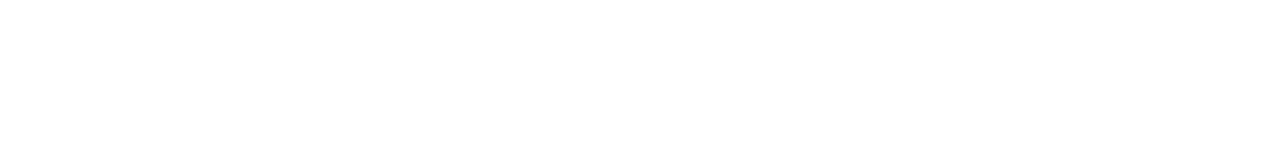
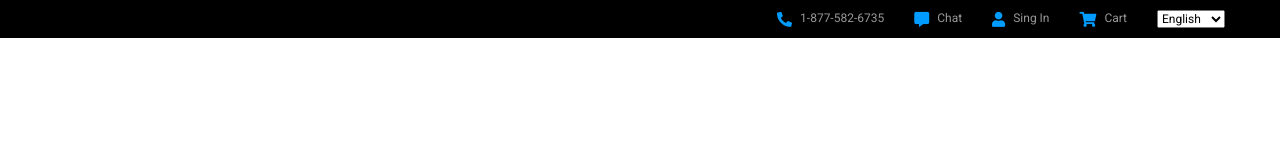
Before and after one commit to ValerioFarina/sass-painter, a website: page index.html in a window 1280 px wide. Drawn offline with Linux system fonts and the light colour scheme.

Commit message:
Creato un mixin per il flex ed utilizzato per stilare la parte in alto a destra del nav-top

```diff
--- a/index.html
+++ b/index.html
@@ -4,13 +4,59 @@
         <meta charset="utf-8">
         <title>Painting Software for Beginners</title>
         <link href="https://fonts.googleapis.com/css2?family=Roboto:wght@400;500;700;900&display=swap" rel="stylesheet">
+        <link rel="stylesheet" href="https://use.fontawesome.com/releases/v5.15.1/css/all.css" integrity="sha384-vp86vTRFVJgpjF9jiIGPEEqYqlDwgyBgEF109VFjmqGmIY/Y4HV4d3Gp2irVfcrp" crossorigin="anonymous">
         <link rel="stylesheet" href="dist/app.css">
     </head>
     <body>
         <header>
             <nav class="top">
                 <div class="container">
+                    <div id="nav-top-options">
+                        <ul>
+                            <li>
+                                <i class="fas fa-phone-alt"></i>
+                                <a href="#">
+                                    1-877-582-6735
+                                </a>
+                            </li>
+                            <li>
+                                <i class="fas fa-comment-alt"></i>
+                                <a href="#">
+                                    Chat
+                                </a>
+                            </li>
+                            <li>
+                                <i class="fas fa-user"></i>
+                                <a href="#">
+                                    Sing In
+                                </a>
+                            </li>
+                            <li>
+                                <i class="fas fa-shopping-cart"></i>
+                                <a href="#">
+                                    Cart
+                                </a>
+                            </li>
+                            <li>
+                                <select class="languages" name="language">
+                                    <option value="Deutsch">Deutsch</option>
+                                    <option value="English" selected>English</option>
+                                    <option value="Español">Español</option>
+                                    <option value="Français">Français</option>
+                                    <option value="Italian">Italian</option>
+                                </select>
+                            </li>
+                        </ul>
+                    </div>
 
+                    <div id="nav-top-menu">
+                        <div class="logo">
+
+                        </div>
+                        <ul>
+
+                        </ul>
+                    </div>
                 </div>
             </nav>
 
--- a/src/partials/_common.scss
+++ b/src/partials/_common.scss
@@ -5,6 +5,7 @@ body {
 
 .container {
     max-width: 1200px;
+    margin: 0 auto;
 
     &:after {
         @include clearfix;
--- a/src/partials/_header.scss
+++ b/src/partials/_header.scss
@@ -0,0 +1,50 @@
+nav {
+    a {
+        text-decoration: none;
+    }
+
+    li {
+        display: inline-block;
+    }
+
+    ul {
+        margin: 0;
+        padding: 0;
+        list-style-type: none;
+    }
+}
+
+nav.top {
+    background-color: black;
+}
+
+#nav-top-options {
+    ul {
+        @include flex(flex-end, '');
+    }
+
+    li {
+        @include flex('', center);
+        padding: 10px 15px;
+        font-size: calc((100% * 2) / 3);
+        color: rgb(0, 156, 255);
+
+        a {
+            margin-left: 8px;
+            color: rgb(152, 152, 152);
+
+            &:hover {
+                color: rgb(255, 255, 255);
+                text-decoration: underline;
+            }
+        }
+
+        i {
+            font-size: calc((100% * 5) / 4);
+        }
+
+        option {
+            padding: 2px 0;
+        }
+    }
+}
--- a/src/partials/_mixins.scss
+++ b/src/partials/_mixins.scss
@@ -3,3 +3,9 @@
     display: table;
     clear: both;
 }
+
+@mixin flex($justify-content: flex-start, $align-items: stretch) {
+    display: flex;
+    justify-content: $justify-content;
+    align-items: $align-items;
+}
```
Also changed, not shown: dist/app.css.
